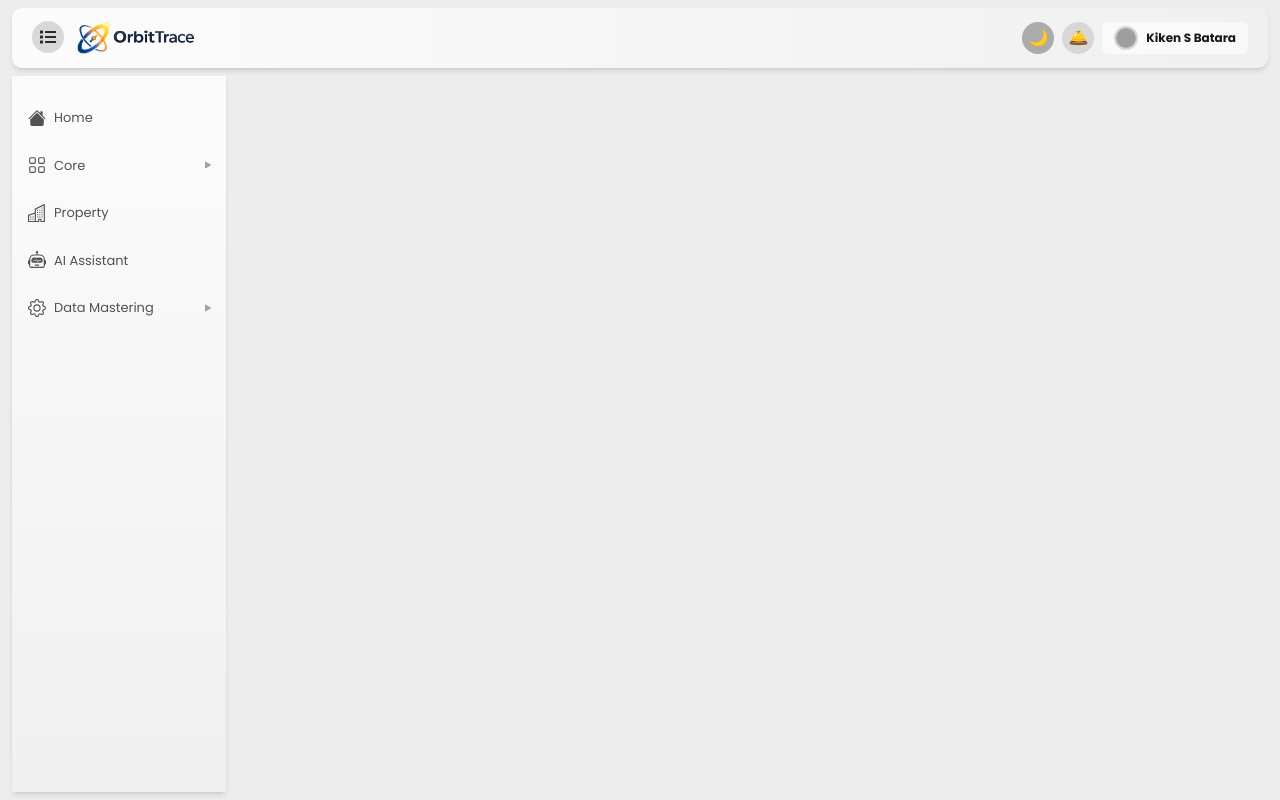
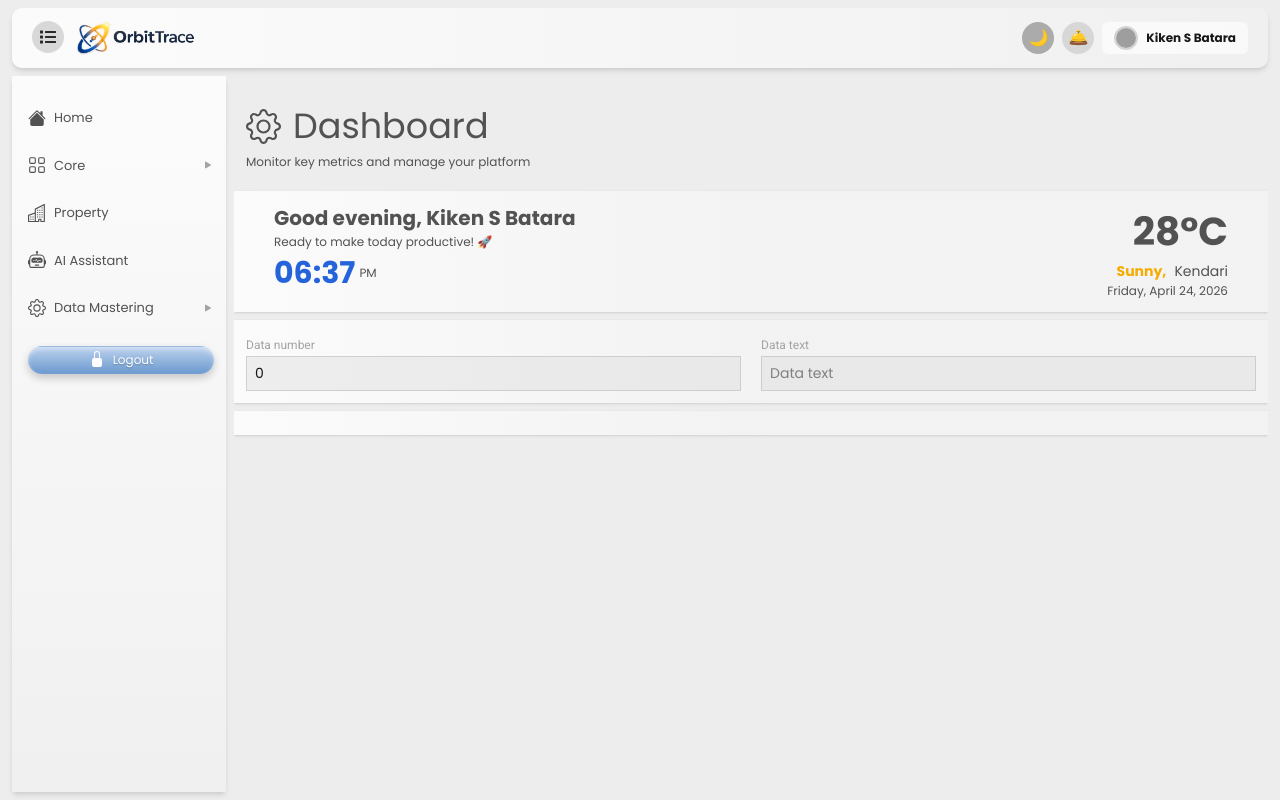
Before and after one commit to lowhanfish/Orbitrace-Admin, a Next.js app: page /home in a window 1280 px wide. Built offline with nearby package versions, Linux system fonts and the light colour scheme; grey boxes are pictures that could not be loaded.

Commit message:
Added BFrame

```diff
--- a/src/app/(auth)/login/page.tsx
+++ b/src/app/(auth)/login/page.tsx
@@ -27,10 +27,12 @@ const page = () => {
                                     <span className='text-[50px]'> Trace</span>
                                 </p>
                                 <p className='text-white/90 text-[12px] text-shadow-2xs text-shadow-black pr-20'>
-                                    Orbit Trace adalah mesin Omnichannel Retrieval-Augmented Generation Artificial Intelligence yang mengintegrasikan data faktual secara realtime ke Website, API, WhatsApp, Instagram, Facebook, hingga TikTok Live.
+                                    Orbit Trace is an Omnichannel Retrieval-Augmented Generation AI engine that integrates real-time factual data across Websites, APIs, WhatsApp, Instagram, Facebook, and TikTok Live.
+                                    {/* Orbit Trace adalah mesin Omnichannel Retrieval-Augmented Generation Artificial Intelligence yang mengintegrasikan data faktual secara realtime ke Website, API, WhatsApp, Instagram, Facebook, hingga TikTok Live. */}
                                 </p>
                                 <p className='text-white/90 text-[12px] text-shadow-2xs text-shadow-black pr-20 pt-3'>
-                                    Dengan akurasi mutlak tanpa halusinasi, sistem ini mengotomatisasi interaksi audiens di seluruh lini digital, memastikan organisasi Anda selalu responsif dan dominan di setiap platform
+                                    With absolute accuracy and zero hallucinations, this system automates audience interactions across all digital channels, ensuring your organization remains responsive and dominant on every platform.
+                                    {/* Dengan akurasi mutlak tanpa halusinasi, sistem ini mengotomatisasi interaksi audiens di seluruh lini digital, memastikan organisasi Anda selalu responsif dan dominan di setiap platform */}
                                 </p>
 
                                 <p className='pt-2'>By BeevoraLabs</p>
--- a/src/app/(main)/home/page.tsx
+++ b/src/app/(main)/home/page.tsx
@@ -1,11 +1,97 @@
-import React from 'react'
 
-const page = () => {
+"use client"
+
+import { useState } from 'react'
+import BInput from '@/components/items/BInput'
+import TextSeparate from '@/components/items/TextSeparate';
+import { BsGear } from "react-icons/bs";
+
+
+const InputData = () => {
+
+    const [numberx, setNumberx] = useState<number | string>(0)
+    const [textx, setTextx] = useState<string | number>("")
+
+
+
     return (
+
         <div>
-            {/* <h1>Home</h1> */}
+            <div className='p-3 mt-3 text-b-gray-5'>
+                <div className='flex items-center gap-3 text-[35px]'>
+                    <BsGear />
+                    <p>Dashboard</p>
+                </div>
+                <p className='text-[12px]'>Monitor key metrics and manage your platform</p>
+            </div>
+
+            <div className='flex flex-col md:flex-row bg-linear-to-r from-b-gray-1 to-50% to-b-gray-1/40 shadow-sm rounded-[5] px-3 md:px-10 py-3 mt-2 text-b-gray-5'>
+                <div className='flex-1 text-[12px] text-center md:text-left'>
+                    <p className='text-[20px] font-bold'>Good evening, Kiken S Batara</p>
+                    <p className='text-[12px]'>Ready to make today productive! 🚀</p>
+
+                    <div className='flex items-end text-[12px] text-center md:text-left'>
+
+                        <div className='flex flex-row gap-1 items-center w-full justify-center md:justify-normal'>
+                            <span className='text-[30px] font-bold text-b-blue-2 '>06:37</span>
+                            <span className='text-[12px] '>PM</span>
+                        </div>
+                    </div>
+                </div>
+
+                <div className='flex-1 flex flex-col pt-5 md:pt-0'>
+                    <div className='flex justify-center md:justify-end'>
+                        <p className='text-[39px] font-bold '>28°C</p>
+                    </div>
+                    <div className='flex gap-2 text-[14px] justify-center md:justify-end '>
+                        <p className='text-b-yellow-2 font-bold'>Sunny,</p>
+                        <p>Kendari</p>
+
+                    </div>
+                    <p className='text-[12px] text-center md:text-right'>Friday, April 24, 2026</p>
+                </div>
+
+
+
+            </div>
+
+
+            <div className='flex flex-col bg-linear-to-r from-b-gray-1 to-50% to-b-gray-1/40 shadow-sm rounded-[5] px-3 py-3 mt-2'>
+                <div className='grid grid-cols-1 md:grid-cols-12 gap-x-5 gap-y-1 w-full'>
+                    <div className='col-span-6 '>
+                        <BInput
+                            title='Data number'
+                            placeholder='Data number'
+                            type='number'
+                            value={numberx}
+                            onChange={(value) => {
+                                setNumberx(value)
+                            }}
+                        />
+                    </div>
+                    <div className='col-span-6 '>
+                        <BInput
+                            title='Data text'
+                            placeholder='Data text'
+                            type='text'
+                            value={textx}
+                            onChange={(value) => {
+                                setTextx(value)
+                            }}
+                        />
+                    </div>
+
+                </div>
+            </div>
+
+            <div className='flex flex-col bg-linear-to-r from-b-gray-1 to-50% to-b-gray-1/40 shadow-sm rounded-[5] px-3 py-3 mt-2'>
+
+            </div>
+
+
         </div>
+
     )
 }
 
-export default page
+export default InputData
--- a/src/app/(main)/master/template_management/example_template/page.tsx
+++ b/src/app/(main)/master/template_management/example_template/page.tsx
@@ -9,8 +9,8 @@ import BModal from '@/components/items/BModal';
 
 const InputData = () => {
 
-    const [numberx, setNumberx] = useState("")
-    const [textx, setTextx] = useState("")
+    const [numberx, setNumberx] = useState<number | string>(0)
+    const [textx, setTextx] = useState<string | number>("")
     const [open, setOpen] = useState(false);
 
 
@@ -43,6 +43,8 @@ const InputData = () => {
 
     return (
 
+
+
         <div>
             <TextSeparate title='Input / Field' />
             <div className='flex flex-col bg-linear-to-r from-b-gray-1 to-50% to-b-gray-1/40 shadow-sm rounded-[5] px-3 py-3 mt-2'>
@@ -53,7 +55,10 @@ const InputData = () => {
                             placeholder='Data number'
                             type='number'
                             value={numberx}
-                            setValue={setNumberx} />
+                            onChange={(value) => {
+                                setNumberx(value)
+                            }}
+                        />
                     </div>
                     <div className='col-span-6 '>
                         <BInput
@@ -61,7 +66,10 @@ const InputData = () => {
                             placeholder='Data text'
                             type='text'
                             value={textx}
-                            setValue={setTextx} />
+                            onChange={(value) => {
+                                setTextx(value)
+                            }}
+                        />
                     </div>
 
                 </div>
--- a/src/components/SideBar.tsx
+++ b/src/components/SideBar.tsx
@@ -1,20 +1,30 @@
 "use client"
 
 import { ReactNode, useEffect, useState } from 'react'
-import { BsFillHouseFill, BsPlayFill, BsDot } from "react-icons/bs";
+import { BsFillHouseFill, BsPlayFill, BsDot, BsFillLockFill } from "react-icons/bs";
+import BButton from '@/components/items/BButton'
 import routes from '@/utilities/routes';
 import { useStorex } from '@/store/useStorex';
 import Link from 'next/link';
 import useCheckScreen from '@/hooks/useCheckScreen';
+import { useRouter } from 'next/navigation'
+
 
 
 
 
 const SideBar = () => {
 
+    const router = useRouter()
+
     const screenx = useCheckScreen()
     const isSideBarOpen = useStorex(state => state.isSideBarOpen)
     const setIsSideBarStat = useStorex((state) => state.setIsSideBarStat)
+
+
+    const LogOut = () => {
+        router.push('/login');
+    }
 
 
     useEffect(() => {
@@ -22,7 +32,6 @@ const SideBar = () => {
             setIsSideBarStat(false)
         } else {
             setIsSideBarStat(true)
-
         }
 
     }, [screenx])
@@ -35,7 +44,6 @@ const SideBar = () => {
             ${isSideBarOpen ? 'translate-x-0 opacity-100 w-70 md:w-65' : '-translate-x-full opacity-0 w-0'}
 
         `}>
-            {/* <p>{screenx.screen}</p> */}
 
             <aside className={
                 `
@@ -61,6 +69,26 @@ const SideBar = () => {
                         </div>
                     ))
                 }
+
+                <div className='flex pl-2 pr-1 items-center py-3 pb-20'>
+
+                    <BButton
+                        color='blue'
+                        mode="glossy"
+                        size='sm'
+                        onClick={() => LogOut()}
+                    >
+                        <div className='flex gap-2'>
+                            <BsFillLockFill />
+                            <p className='text-white text-shadow-sm text-[12px]'>
+                                Logout
+                            </p>
+                        </div>
+                    </BButton>
+
+
+
+                </div>
 
 
             </aside>
--- /dev/null
+++ b/src/components/items/BFrame.tsx
@@ -0,0 +1,15 @@
+import { ReactNode } from 'react'
+
+interface BFrameProps {
+    children: ReactNode
+}
+
+const BFrame = ({ children }: BFrameProps) => {
+    return (
+        <div className='flex flex-col bg-linear-to-r from-b-gray-1 to-50% to-b-gray-1/40 shadow-sm rounded-[5]'>
+            {children}
+        </div>
+    )
+}
+
+export default BFrame
```
